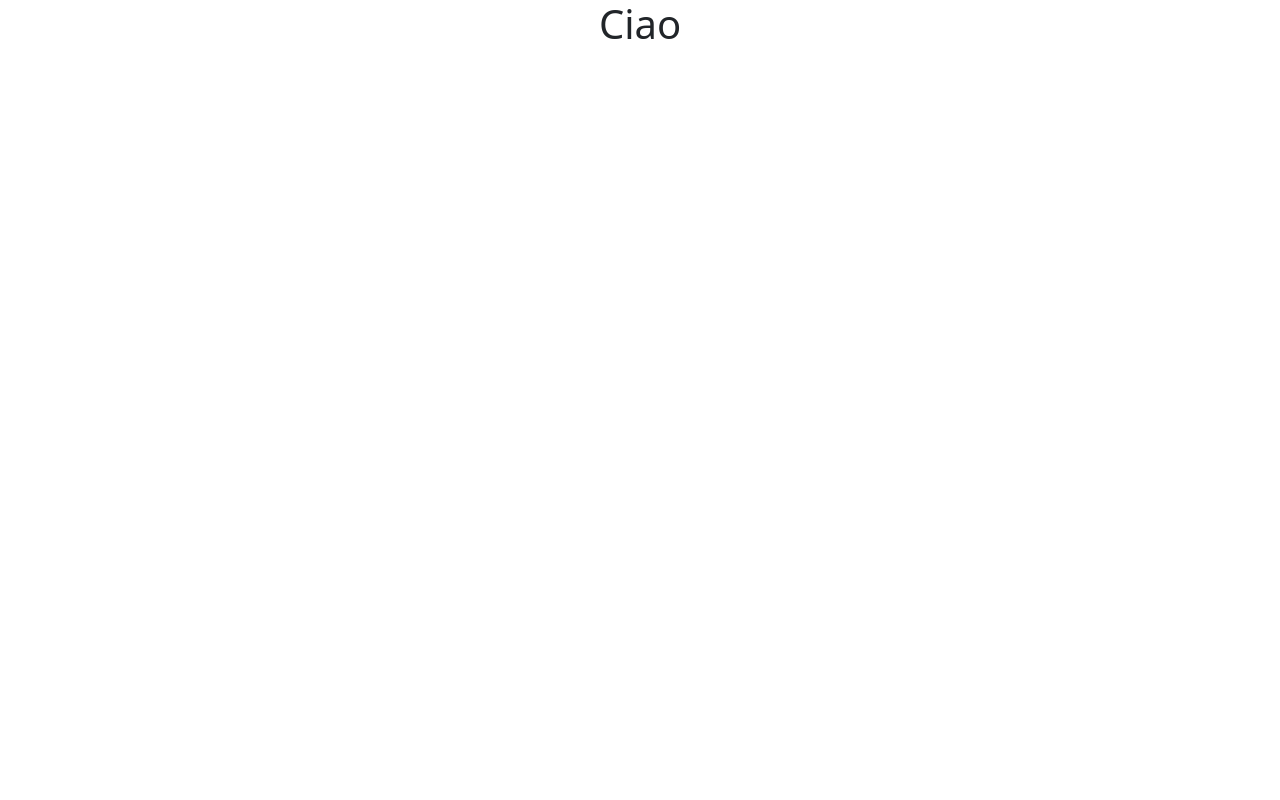
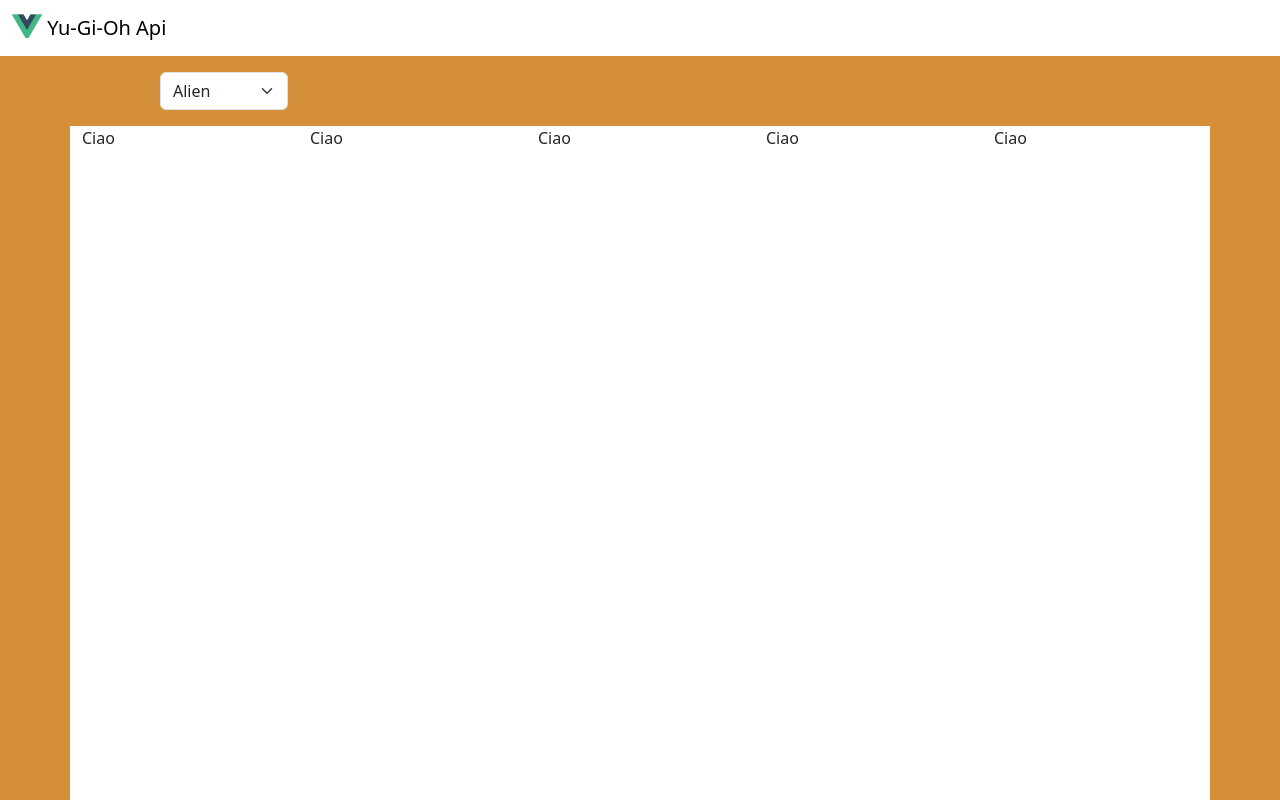
Before and after one commit to davide-rullo/vite-yu-gi-oh, a Vue app: page / in a window 1280 px wide. Shown: the top 800 px of the page. Built offline with nearby package versions, Linux system fonts and the light colour scheme.

Commit message:
add containers layout

```diff
--- a/src/App.vue
+++ b/src/App.vue
@@ -1,6 +1,6 @@
 <script>
-
-
+import AppHeader from './components/AppHeader.vue';
+import AppContent from './components/AppContent.vue';
 
 
 export default {
@@ -12,6 +12,8 @@ export default {
     }
   },
   components: {
+    AppHeader,
+    AppContent
   }
 }
 
@@ -19,9 +21,34 @@ export default {
 
 
 <template>
-  <h1 class="text-center">Ciao</h1>
+  <AppHeader></AppHeader>
+
+
+
+  <main>
+    <div class="search">
+      <select class="form-select" aria-label="Default select example">
+
+        <option value="1">Alien</option>
+        <option value="2">Two</option>
+        <option value="3">Three</option>
+      </select>
+    </div>
+    <AppContent></AppContent>
+  </main>
 </template>
 
 <style lang="scss">
 @use './assets/scss/partials/variables.scss' as *;
+
+main {
+  background-color: $yu-primary;
+  height: 1000px;
+
+  .search {
+    width: 8rem;
+    padding-top: 1rem;
+    margin-left: 10rem;
+  }
+}
 </style>
--- a/src/assets/scss/partials/variables.scss
+++ b/src/assets/scss/partials/variables.scss
@@ -0,0 +1,3 @@
+$yu-white: #FFFFFF;
+$yu-primary: #D48F38;
+$yu-dark: #212529;
--- /dev/null
+++ b/src/components/AppContent.vue
@@ -0,0 +1,32 @@
+<script>
+export default {
+    name: 'AppContent',
+    data() {
+        return {
+
+        }
+    }
+}
+</script>
+
+<template>
+    <div class="container wrap">
+        <div class="row row-cols-sm-2 row-cols-md-4 row-cols-lg-5 justify-content-center align-items-center">
+            <div class="col">Ciao</div>
+            <div class="col">Ciao</div>
+            <div class="col">Ciao</div>
+            <div class="col">Ciao</div>
+            <div class="col">Ciao</div>
+
+        </div>
+    </div>
+</template>
+
+
+<style lang="scss" scoped>
+.wrap {
+    background-color: white;
+    height: 800px;
+    margin-top: 1rem;
+}
+</style>
--- /dev/null
+++ b/src/components/AppHeader.vue
@@ -0,0 +1,24 @@
+<script>
+export default {
+    name: 'AppHeader',
+    data() {
+        return {
+
+        }
+    }
+}
+</script>
+
+<template>
+    <nav class="navbar">
+        <div class="container-fluid">
+            <a class="navbar-brand" href="#">
+                <img src="../assets/vue.svg" alt="Logo" width="30" height="24" class="d-inline-block align-text-top">
+                Yu-Gi-Oh Api
+            </a>
+        </div>
+    </nav>
+</template>
+
+
+<style lang="scss" scoped></style>
```
Also changed, not shown: src/components/HelloWorld.vue (deleted, +0 -40 lines).
